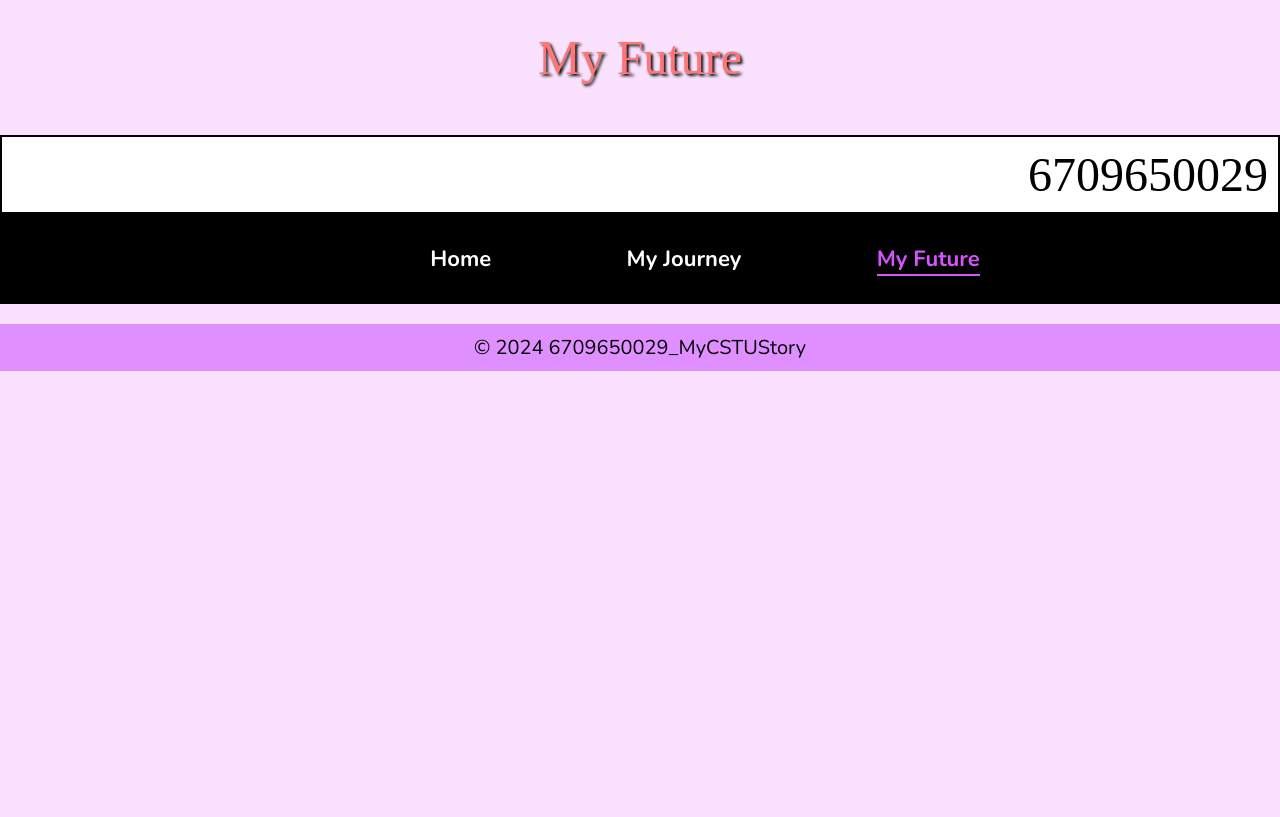
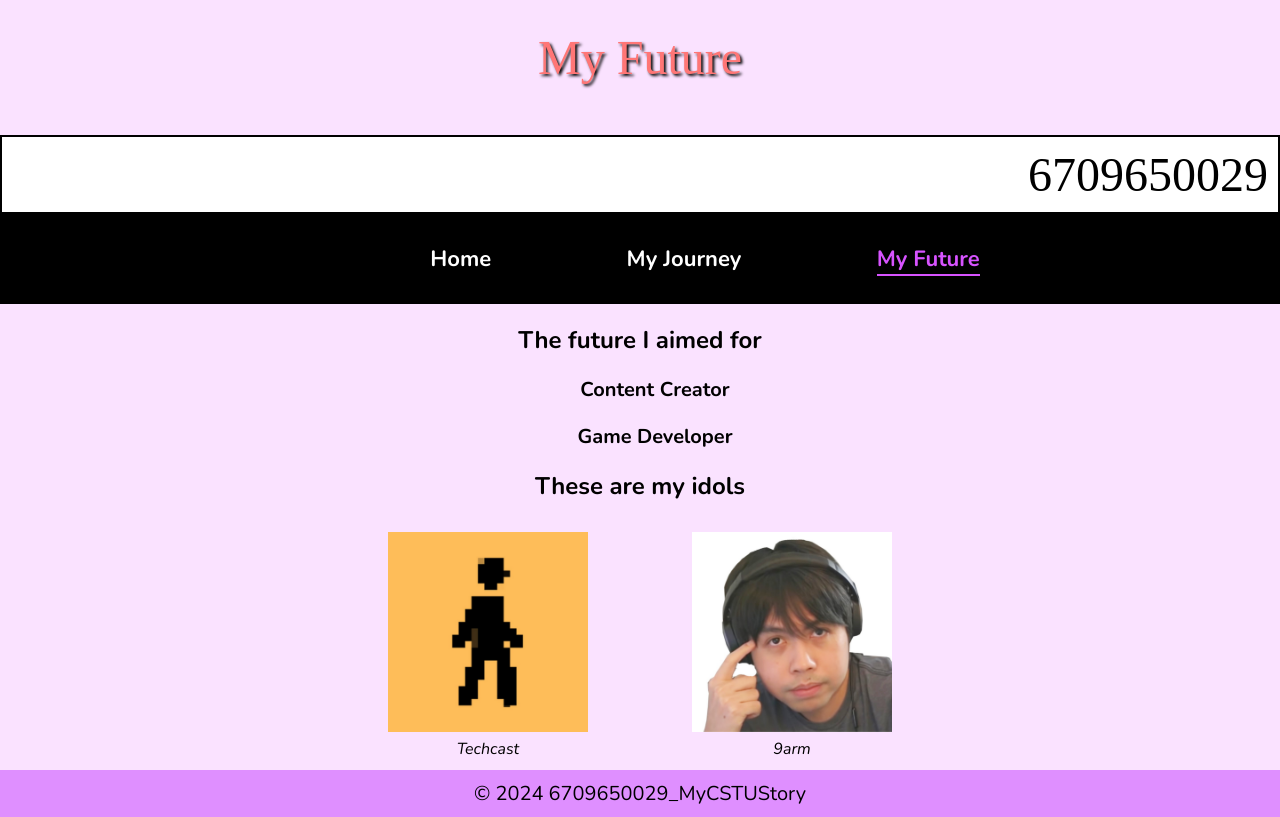
Before and after one commit to Mos00110/6709650029_MyCSTUStory, a plain HTML site: page myfuture.html in a window 1280 px wide. Shown: the top 817 px of the page. Drawn offline with nearby package versions, Linux system fonts and the light colour scheme; a web font is replaced by a local one.

Commit message:
Content in Myfuture page

```diff
--- a/myfuture.html
+++ b/myfuture.html
@@ -22,9 +22,30 @@
             <li><a href="myfuture.html" class="active">My Future</a></li>
         </ul>
     </nav>
-    <article>
-
-    </article>
+    <section class="info-future">
+        <h2>The future I aimed for</h2>
+        <p><strong>Content Creator</strong></p>
+        <p><strong>Game Developer</strong></p>
+    </section>
+    <section class="info-future">
+        <h2>These are my idols</h2>
+        <div class="Idols">
+            <a href="https://www.youtube.com/@Techcast" target="_blank">
+            <img src="resources/techcast.jpg" width="200" alt="Techcast" title="Techcast">
+            </a>
+            <div class="idols">
+                <dfn>Techcast</dfn>
+             </div>
+        </div>
+        <div class="Idols">
+            <a href="https://www.youtube.com/@9arm." target="_blank">
+            <img src="resources/9arm.jpg" width="200" alt="9arm" title="9arm">
+            </a>
+            <div class="idols">
+                <dfn>9arm</dfn>
+             </div>
+        </div>
+    </section>
     <footer>
         <p>&copy; 2024 6709650029_MyCSTUStory</p>
     </footer>
--- a/mystyle.css
+++ b/mystyle.css
@@ -62,7 +62,6 @@ nav {
     float: left;
     width: 100%;
     height: 20%;
-    top: 10px;
     position: sticky;
     top: 0px;
 }
@@ -104,6 +103,9 @@ th.intro{
 video{
     width: 100%;
 }
+.info-future{
+    text-align: center;
+}
 .name, .age, .date, .blood{
     color: rgb(255, 29, 116);
     text-shadow: -1px 1px 2px black;
@@ -131,6 +133,9 @@ a{
 a:hover{
     color: blueviolet;
     font-size: 26px;
+}
+img:hover{
+    border: #d753ff 2px solid;
 }
 .profile{
     margin-left: 20px;
@@ -170,6 +175,8 @@ th.HobFav{
 }
 
 p{
+    margin-top: 20px;
+    margin-bottom: 10px;
     margin-left: 30px ;
     font-size: 20px;
     padding: 0%;
@@ -189,11 +196,11 @@ p.story:first-letter {
 .pic:hover{
     border: 1px solid black;
 }
-.Locked{
+.Locked, .Idols{
     margin: 10px 50px;
     display: inline-block;
 }
-.locked{
+.locked, .idols{
     text-align: center;
 }
 fieldset{
```
Also changed, not shown: resources/9arm.jpg (added), resources/techcast.jpg (added).
